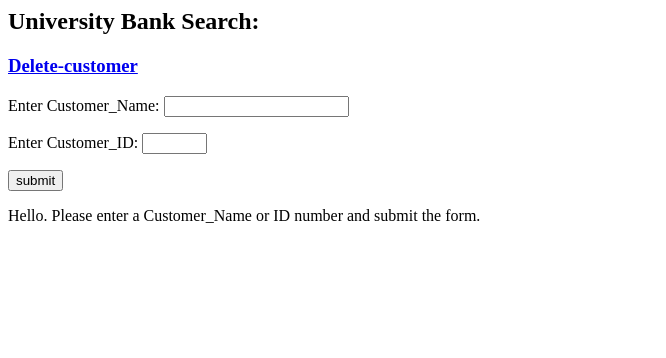
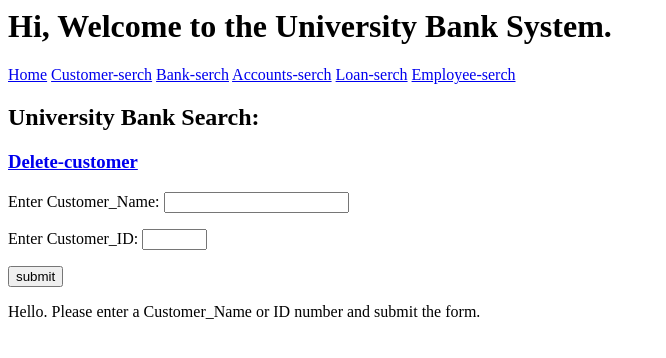
Before and after one commit to j-morgan6/Banking_Databases, a PHP site: page /Customer-serch.php in a window 1280 px wide. Shown: the top 358 px of the page, without its empty margins (0-666 px from the left). Run offline with PHP 8.4, Linux system fonts and the light colour scheme.

Commit message:
Update Customer-serch.php

```diff
--- a/Customer-serch.php
+++ b/Customer-serch.php
@@ -5,6 +5,15 @@ table, th, td {
 }
 </style>
 <body>
+<h1 class="my-5">Hi, Welcome to the University Bank System.</h1>
+    <p><nav class="nav justify-content-center">
+    <a href="home.php">Home</a>
+    <a href="Customer-serch.php">Customer-serch</a>
+    <a href="Bank-serch.php">Bank-serch</a>
+    <a href="Accounts-serch.php">Accounts-serch</a>
+    <a href="Loan-serch.php">Loan-serch</a>
+    <a href="Employee-serch.php">Employee-serch</a>
+</nav>
 <p><h2>University Bank Search:</h2>
 <h3><a href="Delete-customer.php">Delete-customer</a></h3></p>
 <form action="Customer-serch.php" method=get>
```
